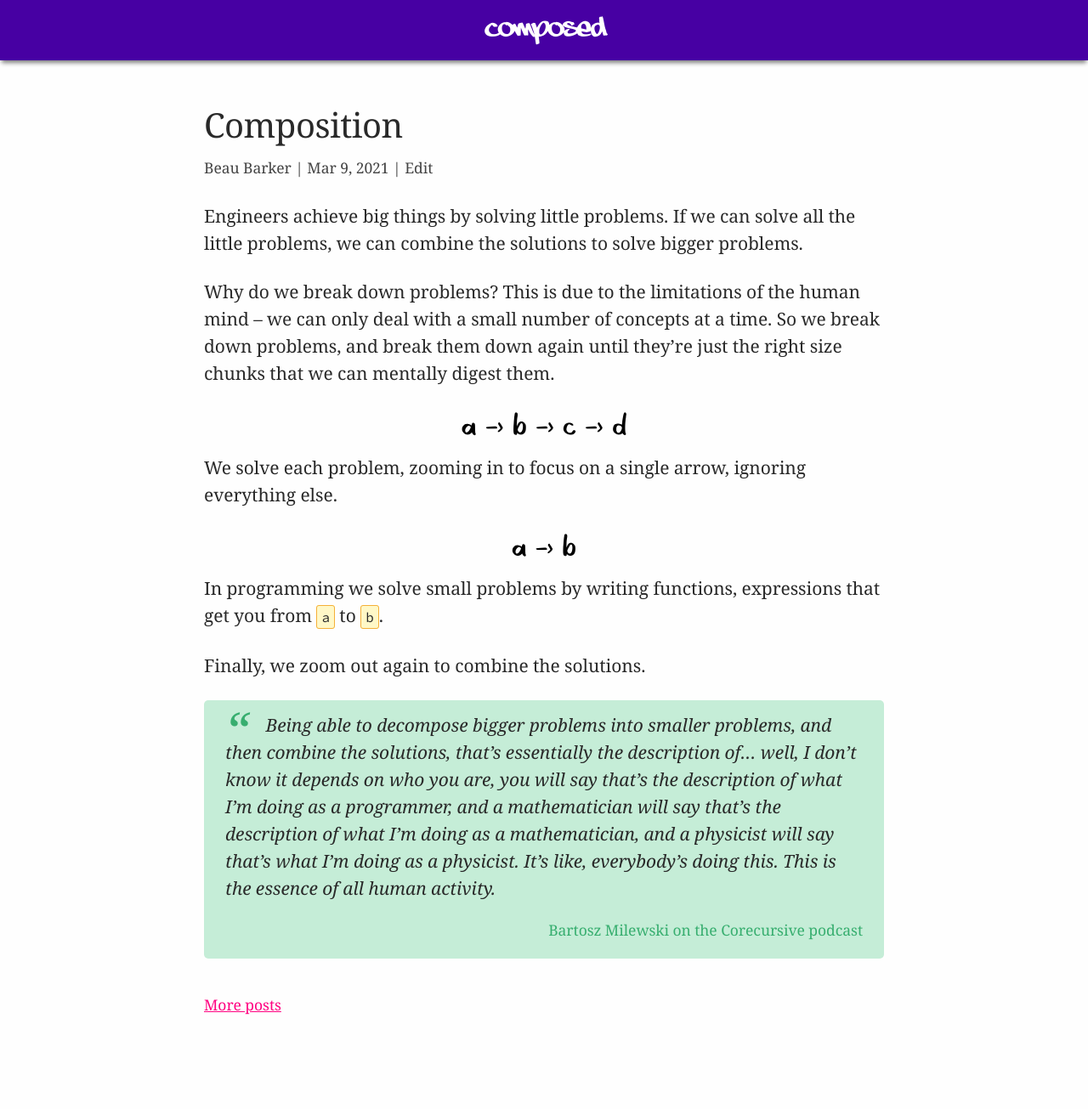
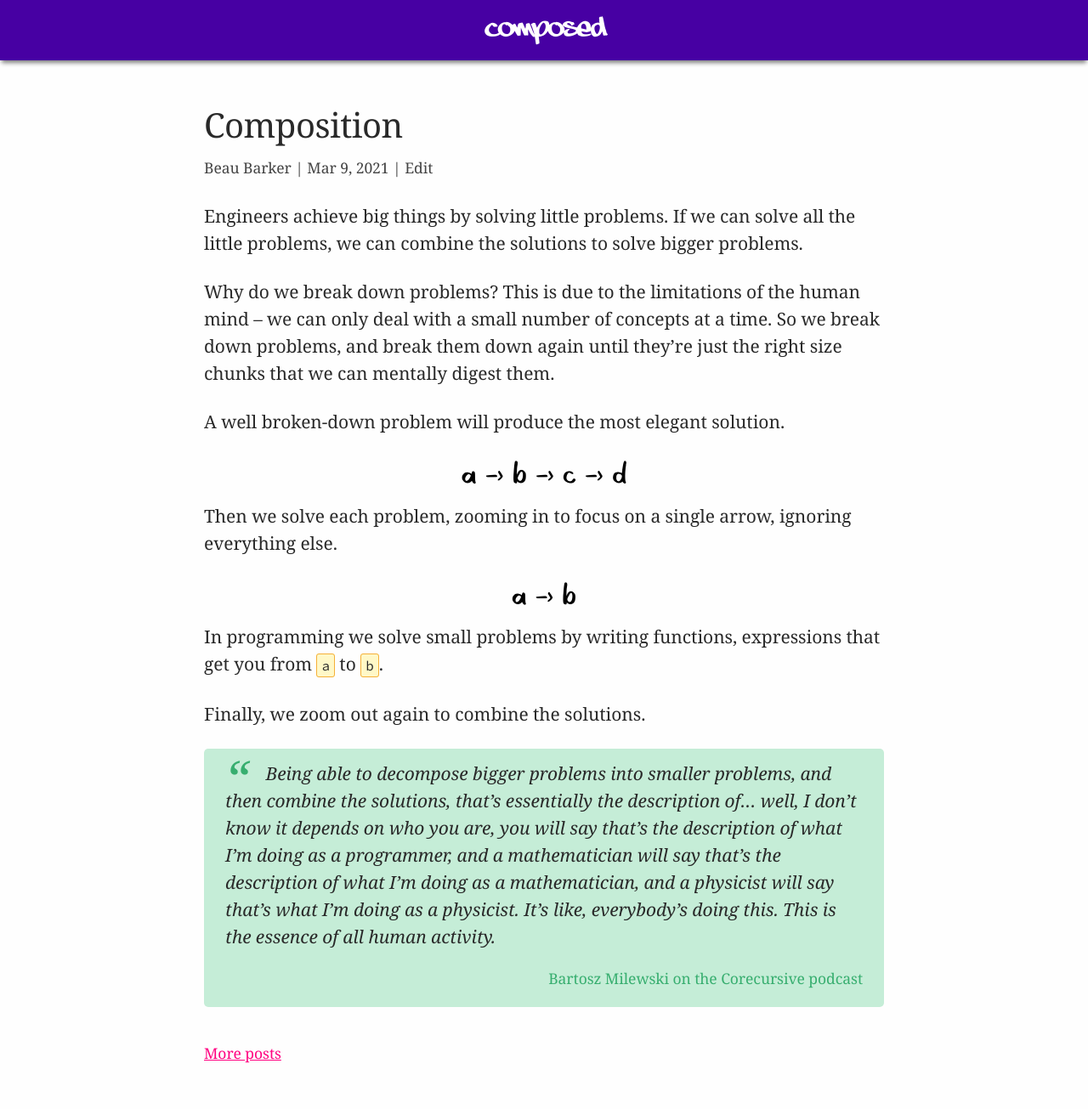
Before and after one commit to explodinglabs/explodinglabs.github.io, a Jekyll site: the page built from docs/_posts/2021-03-09-composition.markdown, in a window 1280 px wide. Shown: the whole page at 85% size. Built offline with Jekyll 4.4.1, drawn with Linux system fonts in a browser that asks for light colours; before the commit the page ends 1248 px from its top, so only the background shows below that.

Commit message:
Update 2021-03-09-composition.markdown

```diff
--- a/docs/_posts/2021-03-09-composition.markdown
+++ b/docs/_posts/2021-03-09-composition.markdown
@@ -11,11 +11,13 @@ Why do we break down problems? This is due to the limitations of the human mind
 problems, and break them down again until they're just the right size chunks that
 we can mentally digest them.
 
+A well broken-down problem will produce the most elegant solution.
+
 {:refdef: style="text-align: center; margin: 20px 0;"}
 ![composition-full](/assets/composition-full.png)
 {: refdef}
 
-We solve each problem, zooming in to focus on a single arrow, ignoring
+Then we solve each problem, zooming in to focus on a single arrow, ignoring
 everything else.
 
 {:refdef: style="text-align: center; margin: 20px 0;"}
```
